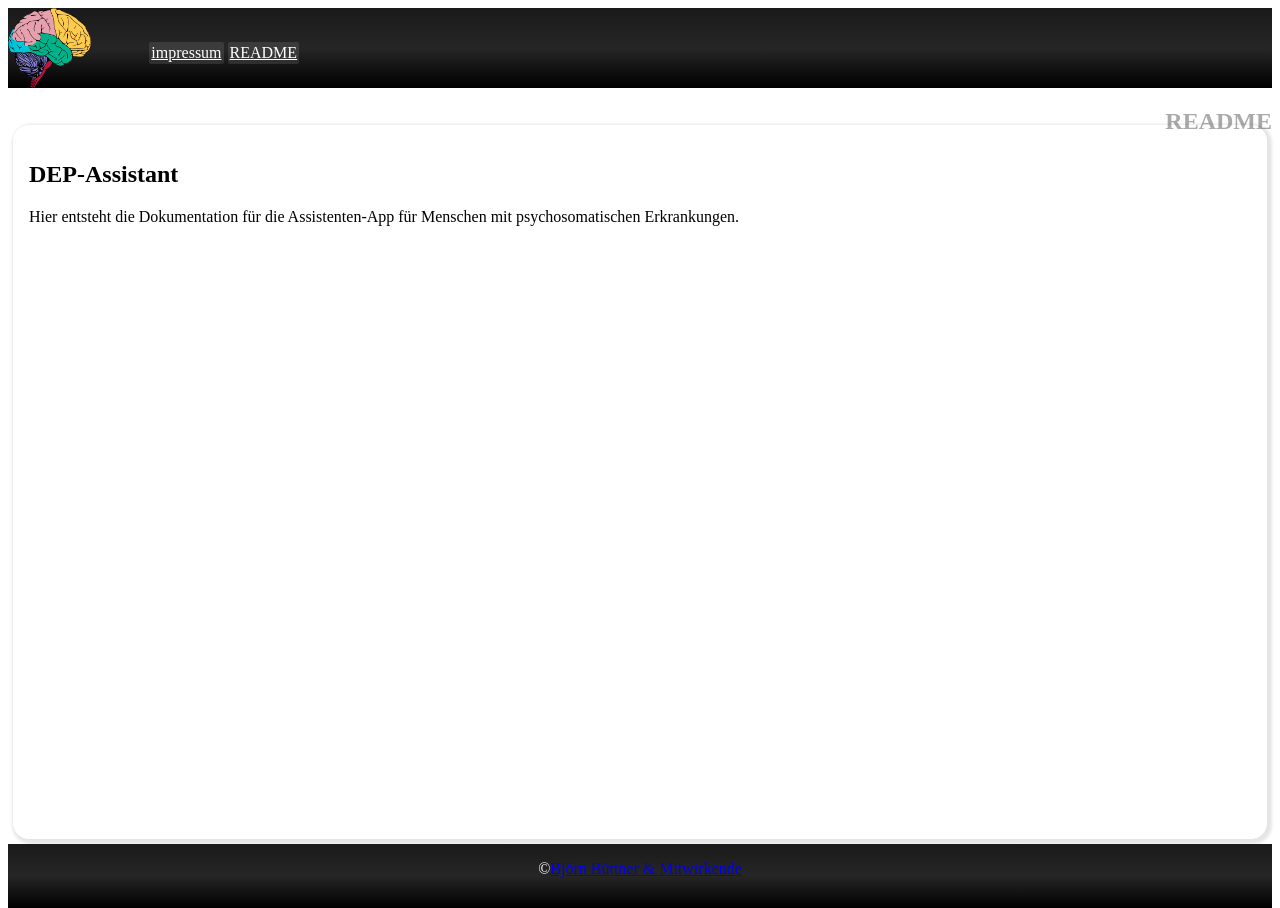
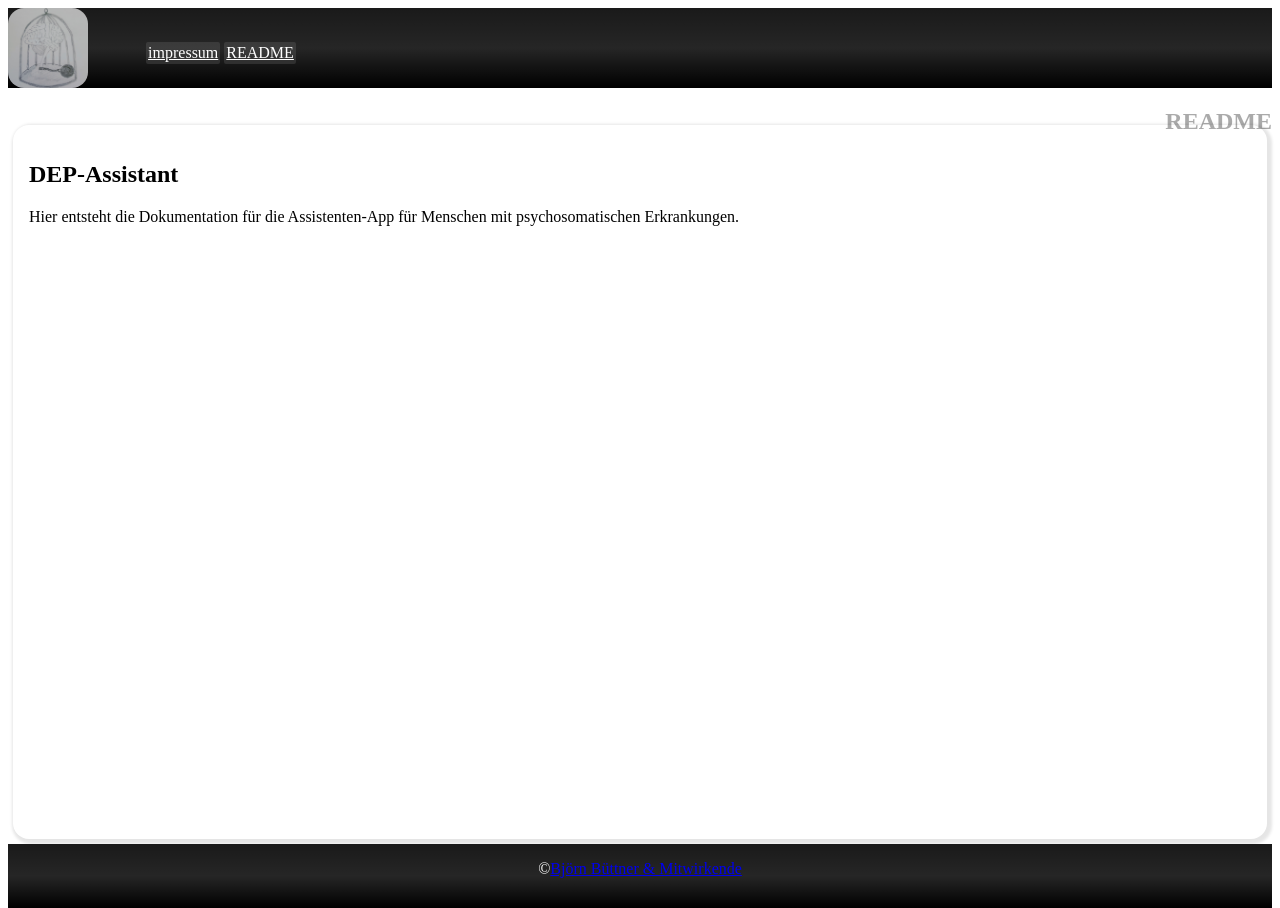
Before and after one commit to Depression-Assistant/depression-assistant.github.io, a Jekyll site: the page built from README.md, in a window 1280 px wide. Built offline with Jekyll 4.4.1, drawn with Linux system fonts in a browser that asks for light colours; our own code applies the rules of GitHub Pages for plain Markdown files.

Commit message:
Update default.html

```diff
--- a/_layouts/default.html
+++ b/_layouts/default.html
@@ -10,7 +10,7 @@
     </head>
     <body>
         <div id="nav">
-            <img src="assets/Brain-free-to-use-clip-art.png" alt="Logo">
+            <img src="assets/IMG_20220907_165555139~2.jpg" style="border-radius:1em" alt="Logo">
             <nav>
                 <ul>
                 {%- assign prevdir[0]="" -%}
```
